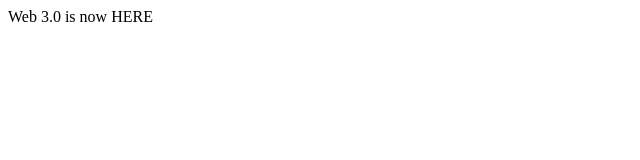
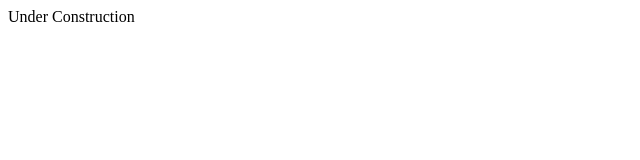
Before and after one commit to Dezflo4212345/openweb.network, a plain HTML site: page index.html in a window 1280 px wide. Shown: the full height of the page, 0-640 px from the left. Drawn offline with Linux system fonts and the light colour scheme.

Commit message:
Update index.html

```diff
--- a/index.html
+++ b/index.html
@@ -5,6 +5,6 @@
         <title>OpeWeb Network - Fully Decentralised Web </title>
     </head>
 
-    <body>Web 3.0 is now HERE</body>
+    <body>Under Construction</body>
 
 </html>
```
